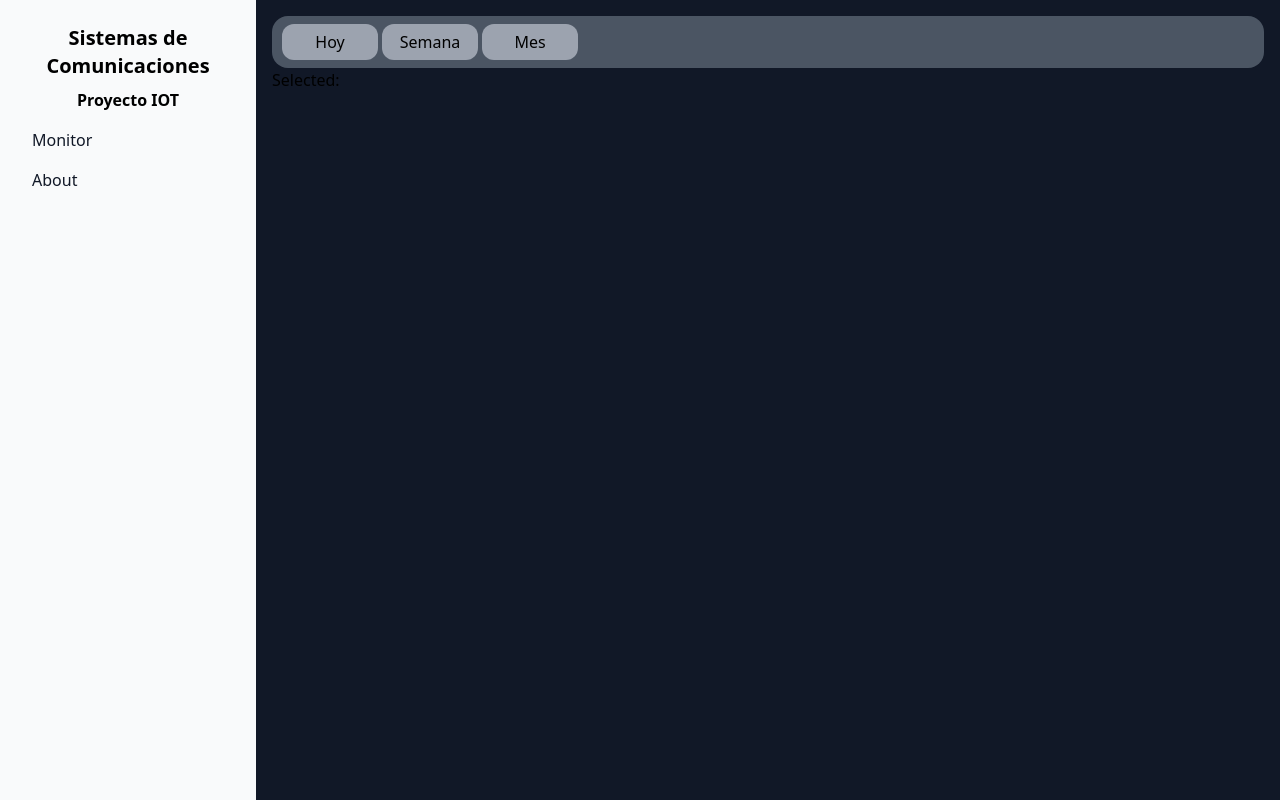
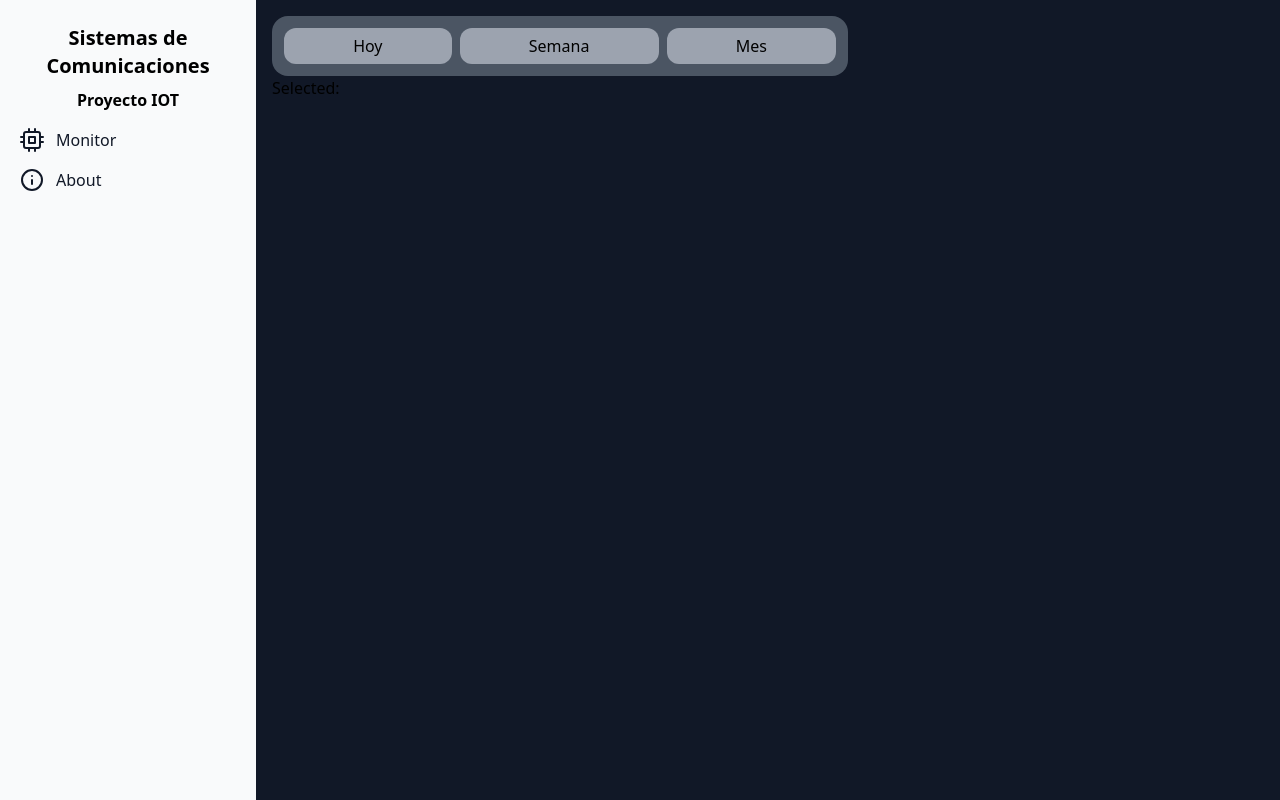
Before and after one commit to Azrielx86/Siscom_Proyecto_2024-1, an Angular app in the folder web-monitor/: page / in a window 1280 px wide. Built offline with nearby package versions, Linux system fonts and the light colour scheme.

Commit message:
Added icons

```diff
--- a/web-monitor/package.json
+++ b/web-monitor/package.json
@@ -18,6 +18,7 @@
     "@angular/platform-browser": "^14.2.0",
     "@angular/platform-browser-dynamic": "^14.2.0",
     "@angular/router": "^14.2.0",
+    "feather-icons": "^4.29.2",
     "flowbite": "^2.3.0",
     "rxjs": "~7.5.0",
     "tslib": "^2.3.0",
@@ -27,6 +28,7 @@
     "@angular-devkit/build-angular": "^14.2.12",
     "@angular/cli": "~14.2.12",
     "@angular/compiler-cli": "^14.2.0",
+    "@types/feather-icons": "^4.29.4",
     "@types/jasmine": "~4.0.0",
     "autoprefixer": "^10.4.19",
     "jasmine-core": "~4.3.0",
--- a/web-monitor/src/app/app.component.html
+++ b/web-monitor/src/app/app.component.html
@@ -1,6 +1,6 @@
 <div class="bg-gray-50 dark:bg-gray-800">
   <app-dashboard></app-dashboard>
   <div class="p-4 sm:ml-64 bg-gray-900 h-screen">
-      <router-outlet></router-outlet>
+    <router-outlet></router-outlet>
   </div>
 </div>
--- a/web-monitor/src/app/app.component.ts
+++ b/web-monitor/src/app/app.component.ts
@@ -1,12 +1,17 @@
-import {Component, OnInit} from '@angular/core';
+import {AfterViewInit, Component, OnInit} from '@angular/core';
 import {initFlowbite} from "flowbite";
+import * as feather from 'feather-icons';
 
 @Component({
   selector: 'app-root',
   templateUrl: './app.component.html',
   styleUrls: ['./app.component.css']
 })
-export class AppComponent implements OnInit {
+export class AppComponent implements OnInit, AfterViewInit {
+  ngAfterViewInit(): void {
+    feather.replace();
+  }
+
   ngOnInit(): void {
     initFlowbite();
   }
--- a/web-monitor/src/app/dashboard/dashboard.component.html
+++ b/web-monitor/src/app/dashboard/dashboard.component.html
@@ -1,8 +1,6 @@
 <button data-drawer-target="default-sidebar" data-drawer-toggle="default-sidebar" aria-controls="default-sidebar" type="button" class="inline-flex items-center p-2 mt-2 ms-3 text-sm text-gray-500 rounded-lg sm:hidden hover:bg-gray-100 focus:outline-none focus:ring-2 focus:ring-gray-200 dark:text-gray-400 dark:hover:bg-gray-700 dark:focus:ring-gray-600">
   <span class="sr-only">Open sidebar</span>
-  <svg class="w-6 h-6" aria-hidden="true" fill="currentColor" viewBox="0 0 20 20" xmlns="http://www.w3.org/2000/svg">
-    <path clip-rule="evenodd" fill-rule="evenodd" d="M2 4.75A.75.75 0 012.75 4h14.5a.75.75 0 010 1.5H2.75A.75.75 0 012 4.75zm0 10.5a.75.75 0 01.75-.75h7.5a.75.75 0 010 1.5h-7.5a.75.75 0 01-.75-.75zM2 10a.75.75 0 01.75-.75h14.5a.75.75 0 010 1.5H2.75A.75.75 0 012 10z"></path>
-  </svg>
+  <i class="w-6 h-6" aria-hidden="true" data-feather="menu"></i>
 </button>
 
 <aside id="default-sidebar" class="fixed top-0 left-0 z-40 w-64 h-screen transition-transform -translate-x-full sm:translate-x-0">
@@ -14,9 +12,11 @@
     <ul class="space-y-2 font-medium">
       <li>
         <a href="#" class="flex items-center p-2 text-gray-900 rounded-lg dark:text-white hover:bg-gray-100 dark:hover:bg-gray-700 group">
+          <i data-feather="cpu"></i>
           <span class="ms-3">Monitor</span>
         </a>
         <a href="#" class="flex items-center p-2 text-gray-900 rounded-lg dark:text-white hover:bg-gray-100 dark:hover:bg-gray-700 group">
+          <i data-feather="info"></i>
           <span class="ms-3">About</span>
         </a>
       </li>
--- a/web-monitor/src/app/main-monitor/main-monitor.component.css
+++ b/web-monitor/src/app/main-monitor/main-monitor.component.css
@@ -1,5 +1,5 @@
 .time-button {
-  @apply bg-gray-400 rounded-xl px-3 py-1.5 mx-0.5 w-24
+  @apply bg-gray-400 rounded-xl px-3 py-1.5 my-1 mx-1
   hover:bg-gray-500
   font-medium
 }
--- a/web-monitor/src/app/main-monitor/main-monitor.component.html
+++ b/web-monitor/src/app/main-monitor/main-monitor.component.html
@@ -1,8 +1,8 @@
 <div>
-  <div class="bg-gray-600 p-2 rounded-2xl flex flex-row">
-    <button class="time-button" (click)="changePeriod(Period.TODAY)">Hoy</button>
-    <button class="time-button" (click)="changePeriod(Period.WEEK)">Semana</button>
-    <button class="time-button" (click)="changePeriod(Period.MONTH)">Mes</button>
+  <div class="bg-gray-600 p-2 rounded-2xl flex flex-row flex-grow lg:max-w-xl">
+    <button class="time-button grow" (click)="changePeriod(Period.TODAY)">Hoy</button>
+    <button class="time-button grow" (click)="changePeriod(Period.WEEK)">Semana</button>
+    <button class="time-button grow" (click)="changePeriod(Period.MONTH)">Mes</button>
   </div>
 </div>
 
```
Also changed, not shown: 2 other files (tests, documents, lock files or other folders).
